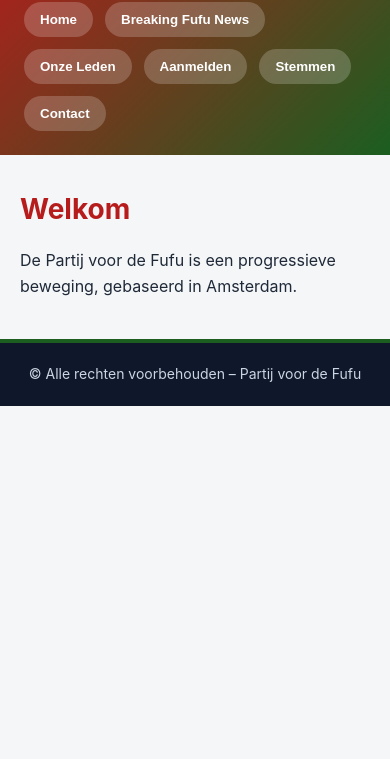
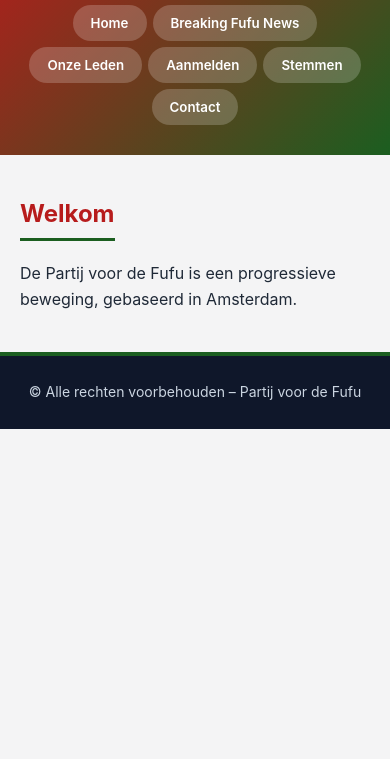
Before and after one commit to Zainy020/PvdF., a plain HTML site: page index.html in a window 390 px wide. Shown: the part 85-844 px from the top of the page. Drawn offline with Linux system fonts and the light colour scheme; files that its build step writes are made by us from their sources.

Commit message:
Refactor main.css for layout and color updates
Updated CSS variables and styles for improved layout and design.

```diff
--- a/style/main.css
+++ b/style/main.css
@@ -2,22 +2,130 @@
   --rood: #b71c1c;
   --groen: #1b5e20;
   --wit: #ffffff;
-  --lichtgrijs: #f4f6f8;
-  --tekst: #1f2937;
+  --grijs: #f4f4f5;
+  --donker: #1f2937;
+  --accent: #e53935;
 }
 
-* { box-sizing: border-box; margin:0; padding:0; }
-body { font-family: 'Inter', sans-serif; background: var(--lichtgrijs); color: var(--tekst); line-height: 1.6; }
-header { background: linear-gradient(135deg, var(--rood), var(--groen)); color: white; padding: 24px; }
-header h1 { font-size: 32px; margin-bottom: 12px; }
-nav { display: flex; flex-wrap: wrap; gap: 12px; }
-nav button { background: rgba(255,255,255,0.2); color:white; border:none; padding:10px 16px; border-radius:999px; font-weight:600; cursor:pointer; transition:0.3s; }
-nav button:hover { background: rgba(255,255,255,0.35); }
-main { max-width: 1000px; margin: 32px auto; padding: 0 20px; }
+* { box-sizing: border-box; margin:0; padding:0; font-family:'Inter', sans-serif; }
+
+body {
+  background: var(--grijs);
+  color: var(--donker);
+  line-height: 1.6;
+}
+
+header {
+  background: linear-gradient(135deg, var(--rood), var(--groen));
+  color: white;
+  padding: 30px 20px;
+  text-align: center;
+}
+
+header h1 {
+  font-size: 36px;
+  margin-bottom: 15px;
+  font-weight: 700;
+}
+
+nav {
+  display: flex;
+  justify-content: center;
+  flex-wrap: wrap;
+  gap: 10px;
+}
+
+nav button {
+  background: rgba(255,255,255,0.2);
+  border: none;
+  padding: 10px 18px;
+  border-radius: 999px;
+  color: white;
+  font-weight: 600;
+  cursor: pointer;
+  transition: 0.3s;
+}
+
+nav button:hover {
+  background: rgba(255,255,255,0.35);
+}
+
+main {
+  max-width: 1000px;
+  margin: 40px auto;
+  padding: 0 20px;
+}
+
 .page { display: none; }
 .page.active { display: block; }
-h2 { color: var(--rood); font-size: 28px; margin-bottom: 16px; }
-p { margin-bottom: 14px; }
-ul { padding-left:20px; margin-top:10px; }
-ul li { margin-bottom:8px; }
-footer { background:#0f172a; color:#cbd5e1; text-align:center; padding:20px; font-size:14px; margin-top:40px; border-top:4px solid var(--groen);}
+
+h2 {
+  font-size: 30px;
+  margin-bottom: 20px;
+  color: var(--rood);
+  border-bottom: 3px solid var(--groen);
+  display: inline-block;
+  padding-bottom: 5px;
+}
+
+p {
+  margin-bottom: 16px;
+  font-size: 16px;
+}
+
+ul {
+  margin-top: 10px;
+  padding-left: 20px;
+}
+
+ul li {
+  margin-bottom: 10px;
+}
+
+.card {
+  background: white;
+  padding: 25px;
+  border-radius: 18px;
+  margin: 20px 0;
+  box-shadow: 0 10px 25px rgba(0,0,0,0.08);
+}
+
+button.primary {
+  display: inline-block;
+  background: var(--groen);
+  color: white;
+  font-weight: 700;
+  padding: 12px 20px;
+  border-radius: 12px;
+  border: none;
+  cursor: pointer;
+  transition: 0.3s;
+}
+
+button.primary:hover {
+  background: #2e7d32;
+}
+
+.notice {
+  margin-top: 20px;
+  padding: 20px;
+  border-radius: 15px;
+  background: linear-gradient(135deg,#ffebee,#e8f5e9);
+  border-left: 6px solid var(--accent);
+}
+
+footer {
+  background:#0f172a;
+  color:#cbd5e1;
+  text-align:center;
+  padding:25px 10px;
+  font-size:14px;
+  margin-top:40px;
+  border-top: 4px solid var(--groen);
+}
+
+@media (max-width: 600px) {
+  header h1 { font-size: 28px; }
+  nav { gap: 6px; }
+  h2 { font-size: 24px; }
+}
```
